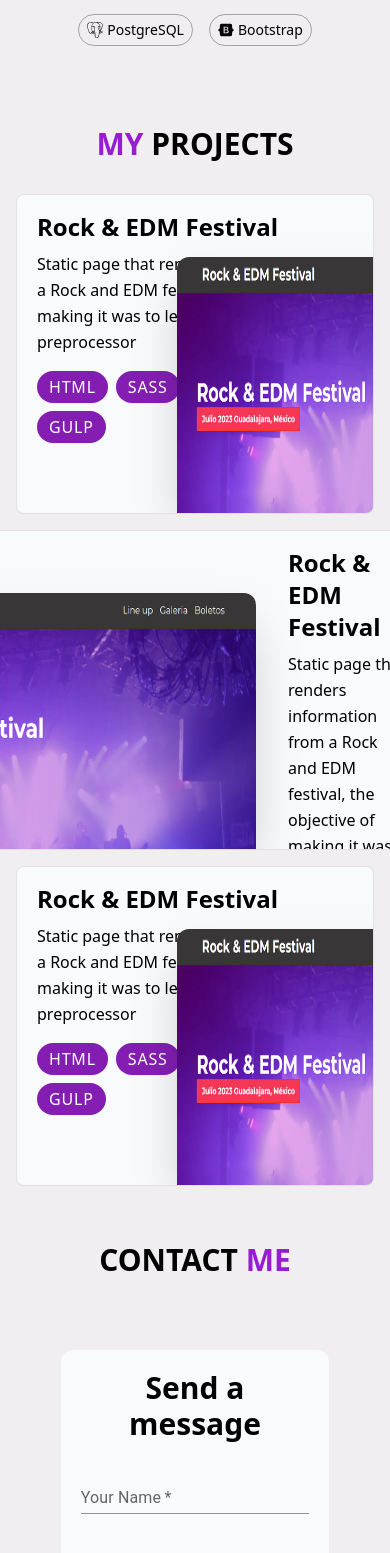
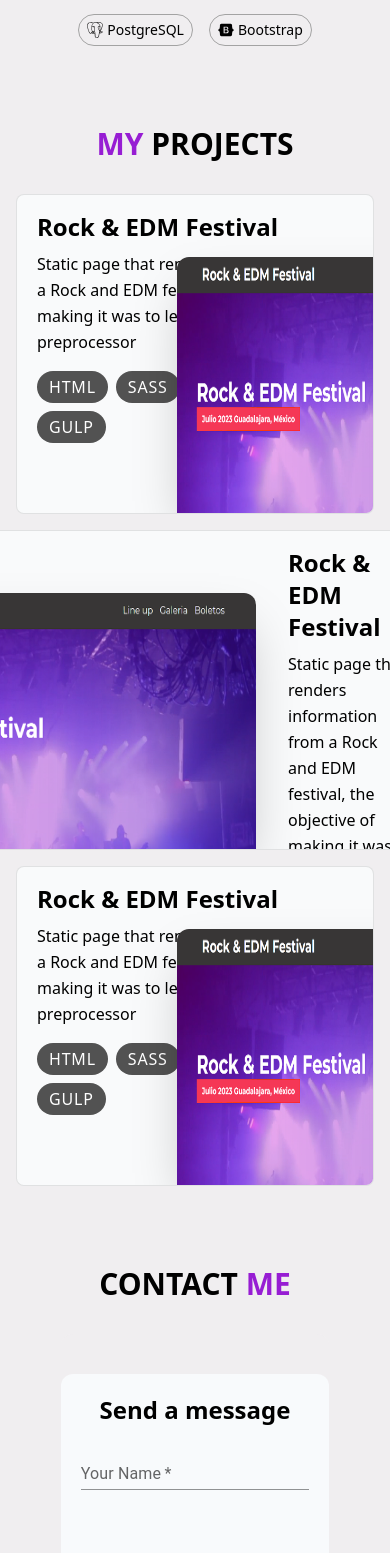
Before and after one commit to RSuarezLastra/Portfolio, a React (Vite) app: page / in a window 390 px wide. Shown: the part 1108-2661 px from the top of the page. Built offline with nearby package versions, Linux system fonts and the light colour scheme.

Commit message:
modificaciones en el responsive del contact form

```diff
--- a/src/components/Contact.jsx
+++ b/src/components/Contact.jsx
@@ -44,7 +44,7 @@ const Contact = () => {
     return (
         <motion.section
             id='contact'
-            className='h-screen w-3/4 lg:w-2/3 mx-auto scroll-mt-24'
+            className='h-[42rem] md:max-h-screen w-3/4 lg:w-2/3 mx-auto scroll-mt-24'
             initial={{ opacity: 0 }}
             whileInView={{ opacity: 1 }}
             transition={{ duration: 1 }}
@@ -74,9 +74,9 @@ const Contact = () => {
                     <Box
                         id="contact-form"
                         onSubmit={handleSubmit}
-                        className='bg-slate-50 rounded-xl p-5 dark:bg-neutral-300'
+                        className='bg-slate-50 rounded-xl p-5 dark:bg-neutral-400'
                         component="form">
-                        <h3 className="text-center font-semibold text-3xl mb-6" >Send a message</h3>
+                        <h3 className="text-center font-semibold text-2xl sm:text-3xl mb-4 sm:mb-6" >Send a message</h3>
                         <div >
                             <TextField
                                 id='name'
--- a/src/components/Projects/Card_project.jsx
+++ b/src/components/Projects/Card_project.jsx
@@ -23,7 +23,7 @@ const Card_project = ({ title, description, tags, imgUrl }) => {
                 <p className="mt-2 leading-relaxed dark:text-slate-100">{description}</p>
                 <ul className="flex flex-wrap gap-2 mt-4 sm:mt-auto">
                     {tags.map((tag, index) => (
-                        <li key={index} className=" text-white rounded-full uppercase px-3 py-1 tracking-wider  bg-seance-800">{tag}</li>
+                        <li key={index} className=" text-white rounded-full uppercase px-3 py-1 tracking-wider  bg-neutral-600">{tag}</li>
                     ))}
                 </ul>
             </div>
--- a/src/components/Projects/Projects.jsx
+++ b/src/components/Projects/Projects.jsx
@@ -3,7 +3,7 @@ import Card_project from "./Card_project";
 
 const Projects = () => {
     return (
-        <section id='projects' className=" min-h-[26rem] sm:min-h-[40rem]  w-full sm:w-3/4 mx-auto mt-0 lg:mt-20 mb-10 sm:mb-20 scroll-mt-24">
+        <section id='projects' className=" min-h-[26rem] sm:min-h-[40rem]  w-full sm:w-3/4 mx-auto mt-0 lg:mt-20 mb-16 sm:mb-20 scroll-mt-24">
             <h2 className="text-center font-semibold text-3xl sm:text-5xl mb-8 sm:mb-20 dark:text-slate-100"><span className='text-seance-700'>MY </span>PROJECTS</h2>
             <div className="flex flex-col  items-center ">
                 {info.map((project, index) => (
```
